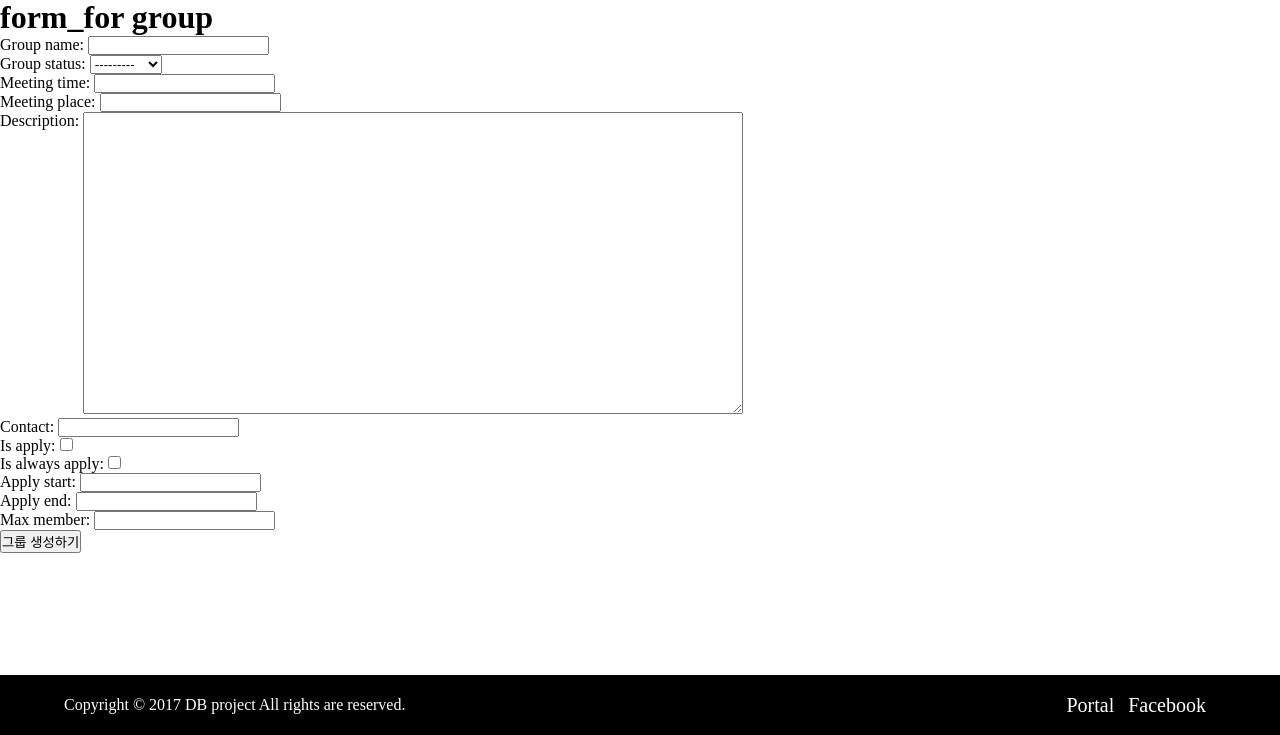
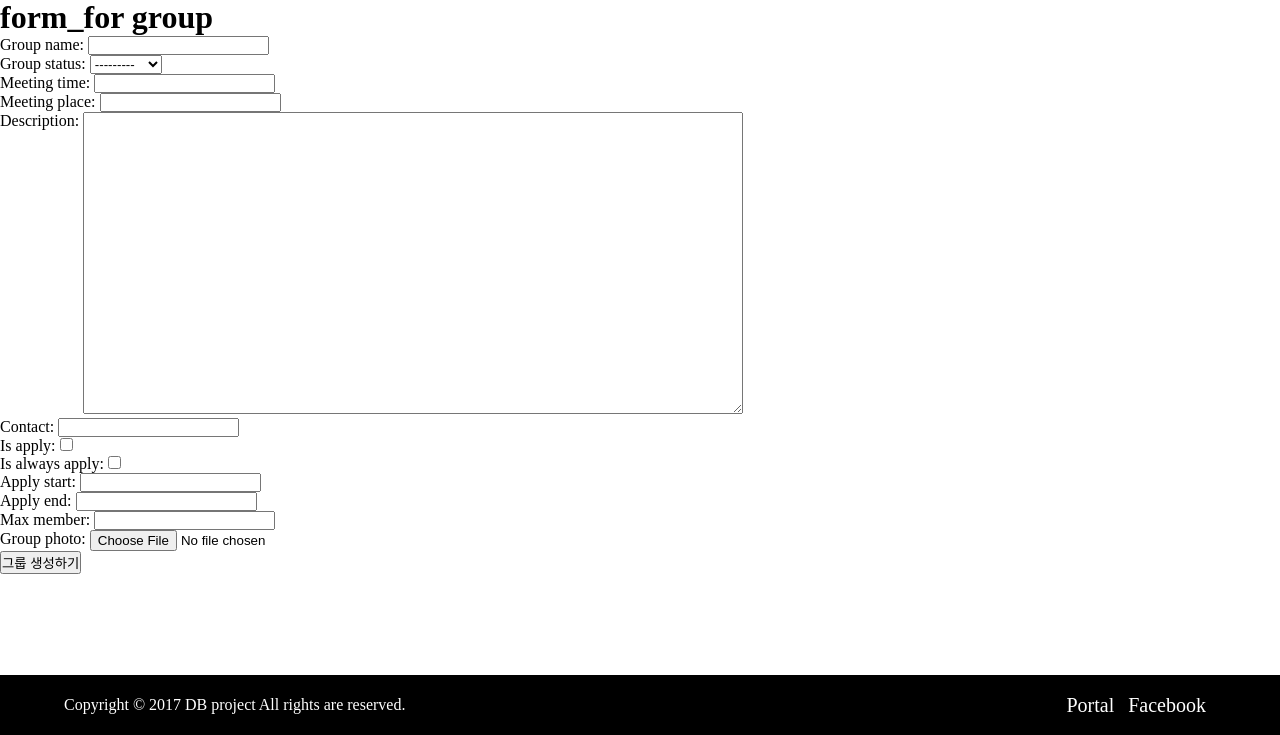
Before and after one commit to HyeonseoNam/unistclub, a Django app: page /group_create/ in a window 1280 px wide. Shown: the part 65-800 px from the top of the page. Run offline with Django 3.2, Linux system fonts and the light colour scheme; some libraries are stand-ins or nearby versions.

Commit message:
add image field to group and store on /media/groups/group_name/group_photo and show on group_detail

```diff
--- a/group/forms.py
+++ b/group/forms.py
@@ -21,7 +21,8 @@ class GroupForm(forms.ModelForm):
             'is_always_apply',
             'apply_start',
             'apply_end',
-            'max_member'
+            'max_member',
+            'group_photo'
         )
         widgets = {
             'description': forms.Textarea(attrs={'cols': 80, 'rows': 20}),
--- a/group/models.py
+++ b/group/models.py
@@ -1,3 +1,4 @@
+from django.conf import settings
 from django.db import models
 from django.core.urlresolvers import reverse
 from account.models import UcUser
@@ -19,6 +20,10 @@ class GroupManager(models.Manager):
     def is_apply(self):
         return self.get_queryset().is_apply()
 
+# 그룹 이미지 받는 장소
+def download_group_image(instance, filename):
+    return "groups/%s/%s" % (instance.group_name, filename)
+
 class Group(models.Model):
 
     # 그룹 이름
@@ -26,6 +31,13 @@ class Group(models.Model):
 
     # 종류(스터디, 친목모임 등)
     group_status = models.CharField(choices=status_list, max_length=15, null=False)
+
+    # 그룹 이미지
+    group_photo = models.ImageField(
+        null=True,
+        blank=True,
+        upload_to=download_group_image
+    )
 
     # 모임 시간
     meeting_time = models.CharField(max_length=255, null=True, blank=True)
@@ -71,6 +83,30 @@ class Group(models.Model):
     @property
     def get_absolute_url(self):
         return reverse('group_detail', kwargs={"group_id": self.id})
+    @property
+    def get_group_photo(self):
+        # TODO preprocess로 이미지 크기 미리 줄여주기
+        # group_photo가 있는지 확인
+        if self.group_photo:
+            # local setting
+            if settings.DEBUG:
+                return settings.MEDIA_URL + '%s'%(self.group_photo)
+            # production setting
+            else:
+                return '%s%s' % (settings.MEDIA_ROOT, self.media)
+        #else:
+            # TODO 소셜 로그인시 사진 가져오기
+            # if social account
+            # if SocialAccount.objects.filter(user_id=self.id):
+            #     social_user = SocialAccount.objects.filter(user_id=self.id)
+            #     if len(social_user):
+            #         return "http://graph.facebook.com/{}/picture?width=100&height=100".format(social_user[0].uid)
+            # # no profile
+            # else:
+            #     # 유저 이메일 주소에 따라 1~3 숫자로 변환
+            #     pseudo_random_num = int(int(self.email.encode('hex'), 16) % 3) + 1
+            #     random_profile = static('img/no_profile_' + str(pseudo_random_num) + '.png')
+            #     return random_profile
 
 class Membership(models.Model):
     member = models.ForeignKey(UcUser)
--- a/static/css/group_detail.css
+++ b/static/css/group_detail.css
@@ -1,2 +1,6 @@
 .comment_wrapper{
 }
+.image_wrapper{
+    width:30%;
+    margin:auto;
+}
--- a/templates/group/group_create.html
+++ b/templates/group/group_create.html
@@ -5,7 +5,7 @@
 {% endblock %}
 {% block group_content %}
 <h1>form_for group</h1>
-    <form action="{% url 'group_create' %}" method="POST">{% csrf_token %}
+    <form action="{% url 'group_create' %}" method="POST" enctype="multipart/form-data">{% csrf_token %}
         {{ form.as_p }}
 
         <button type="submit">그룹 생성하기</button>
--- a/templates/group/group_detail.html
+++ b/templates/group/group_detail.html
@@ -8,6 +8,9 @@
         <input type="hidden" value="{{ group.id }}" name="group_id"/>
         <button type="submit">함께하기</button>
     </form>
+    <div class="image_wrapper">
+        <img src="{{ group.get_group_photo }}" style="width:100%"/><br/>
+    </div>
     그룹이름 : {{ group.group_name }} <br/>
     <div>달력 : {{ today|timesince:group.apply_end }} 남음 | 사람 : {{ joined_list|length }} / {{ group.max_member }}
        | *{{ group.group_status }}</div>
--- a/templates/main/base.html
+++ b/templates/main/base.html
@@ -15,7 +15,9 @@
 <body>
 {% include 'main/header.html' %}
 {% block jumbotron %}{% endblock %}
+<div style="margin-bottom: 100px;">
 {% block content %}{% endblock %}
+</div>
 
 {% include 'main/footer.html' %}
 {% block js %}{% endblock %}
--- a/unistclub/settings.py
+++ b/unistclub/settings.py
@@ -125,7 +125,9 @@ USE_TZ = True
 STATIC_URL = '/static/'
 STATICFILES_DIRS = [os.path.join(BASE_DIR, 'static/')]
 
-
+# Media setting
+MEDIA_URL = '/media/'
+MEDIA_ROOT = os.path.join(BASE_DIR, 'media')
 
 # custom user model
 LOGIN_REDIRECT_URL = '/'
--- a/unistclub/urls.py
+++ b/unistclub/urls.py
@@ -13,6 +13,8 @@ Including another URLconf
     1. Import the include() function: from django.conf.urls import url, include
     2. Add a URL to urlpatterns:  url(r'^blog/', include('blog.urls'))
 """
+from django.conf.urls.static import static
+from django.conf import settings
 from django.conf.urls import url, include
 from django.contrib import admin
 
@@ -31,3 +33,7 @@ urlpatterns = [
     url(r'^groups/', group_main, name="group_main"),
     url(r'^group/(?P<group_id>\d+)/$', group_detail, name='group_detail'),
 ]
+
+if settings.DEBUG:
+    urlpatterns += static(settings.STATIC_URL, document_root=settings.STATIC_ROOT)
+    urlpatterns += static(settings.MEDIA_URL, document_root=settings.MEDIA_ROOT)
```
Also changed, not shown: 1 other file.
